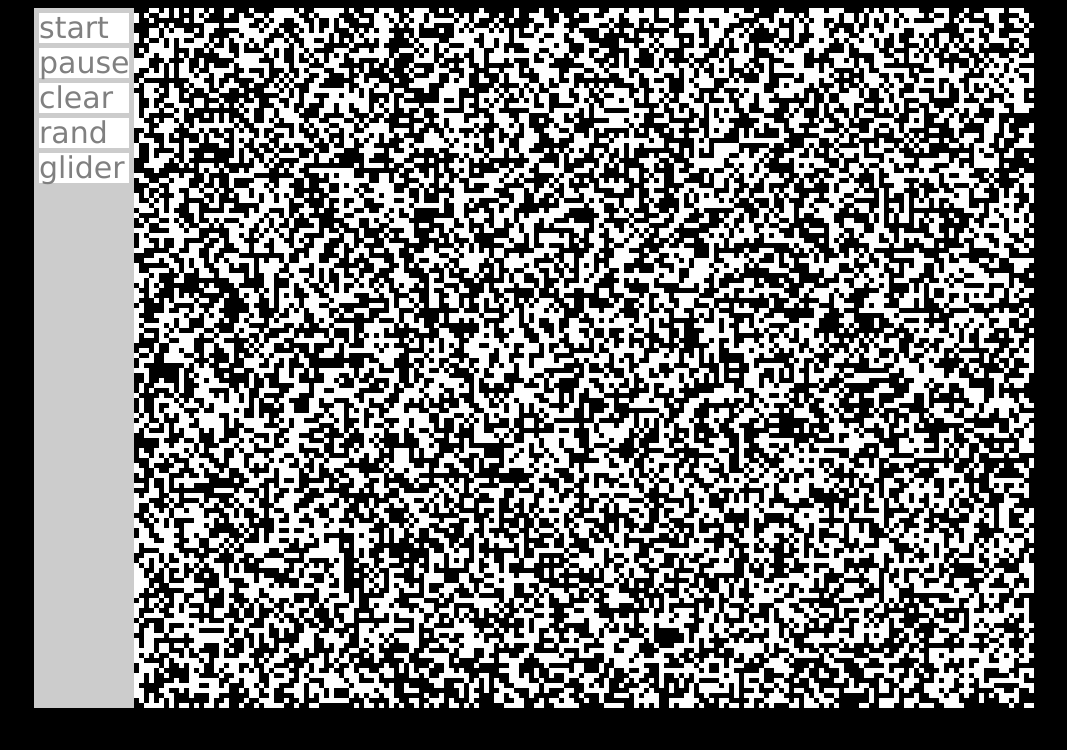
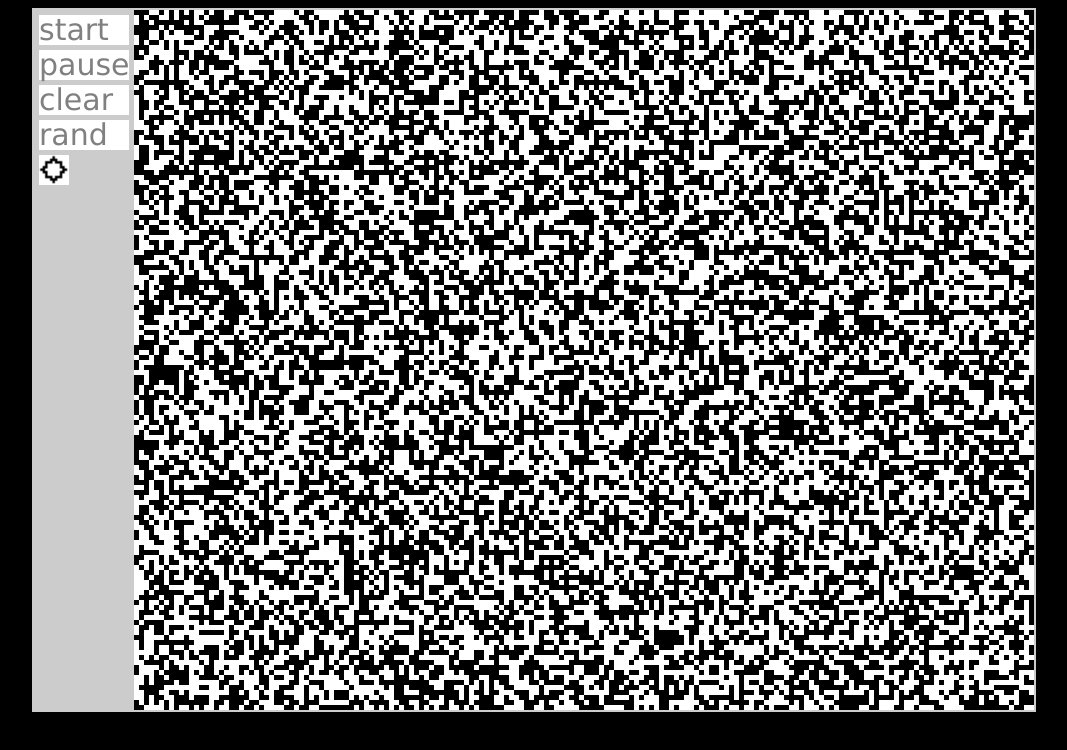
Before and after one commit to nnikolaeva/conway-s-game-of-life, a plain HTML site: page index.html in a window 1280 px wide. Shown: the whole page, without its empty margins (106-1173 px from the left). Drawn offline with Linux system fonts and the light colour scheme; animation ran at ten frames a second.

Commit message:
Experimenting with different patterns

```diff
--- a/css/style.css
+++ b/css/style.css
@@ -3,3 +3,7 @@ body {
     background-color: #000;
     font-family: "Times New Roman";
 }
+
+canvas {
+	border: 2px solid #CCC;
+}
--- a/js/entities.js
+++ b/js/entities.js
@@ -91,16 +91,52 @@ var CellManager = function(cells, dx, w, h) {
     };
 };
 
+function simpleSprite(image) {
+    return sprite(image, 0, 0, defaultBoundingBox());
+}
+
+function sprite(image, dx, dy, boundingBox) {
+    return {
+        image: image,
+        dx: dx,
+        dy: dy,
+        bbox: boundingBox
+    };
+}
+
+function defaultBoundingBox() {
+    return boundingBox(0, 0, 1, 1);
+}
+
+function boundingBox(x, y, w, h) {
+    return {
+        x: x,
+        y: y,
+        w: w,
+        h: h
+    };
+}
+
 var Pattern = function(x, y, w, h) {
     this.id = "pattern";
     Control.call(this, x, y, w, h);
     this.color = "white";
     this.dragged = false;
-    this.strPattern = "..*\n*.*\n.**";
+    this.sprite = simpleSprite('images/osc-star.png');
+    // this.strPattern = "..*\n*.*\n.**";
+    // this.strPattern = "......*..\n.****...*\n....*...*\n........*\n.....*...\n......**.";
+    // this.strPattern = "...****..\n...*..*..\n.***..***\n.*......*\n.*......*\n.***..***\n...*..*..\n...****..\n";
+    // this.strPattern = "..........................*..........\n.......................****....*.....\n..............*.......****.....*.....\n.............*.*......*..*.........**\n............*...**....****.........**\n.**.........*...**.....****..........\n.**.........*...**........*..........\n.............*.*.....................\n..............*......................\n";
+    // this.strPattern = "...*\n....*\n*...*\n.****\n";
+    // this.strPattern = ".**....*\n..*..***\n..*.*...\n...*.*..\n....*.*.\n.***..*.\n.*....**\n"; //spiral
+    // this.strPattern = "......*.....\n.....***....\n...***.***..\n...*.....*..\n..**.....**.\n.**.......**\n..**.....**.\n...*.....*..\n...***.***..\n.....***....\n......*.....\n";
+    this.strPattern = "...........*....................\n...........*...............**...\n.......**.*.***..........**...*.\n.*.**.**.**..*.*...**.****......\n.*...**..*.**..***..*.**..**...*\n.*.**....***.*.***......**..*...\n.........**.*...............*..*\n.*.**....***.*.***......**..*...\n.*...**..*.**..***..*.**..**...*\n.*.**.**.**..*.*...**.****......\n.......**.*.***..........**...*.\n...........*...............**...\n...........*....................\n";
     this.isDraggable = true;
     this.render = function(engine) {
-        engine.drawRect(this.x, this.y, this.w, this.h, this.color);
-        engine.drawText(this.x, this.y + 5, "glider", "grey", "30px verdana");
+        // engine.drawRect(this.x, this.y, this.w, this.h, this.color);
+        // engine.drawText(this.x, this.y + 5, "glider", "grey", "30px verdana");
+
+        engine.drawImage(this.sprite, this.x, this.y);
     };
 
     this.onDragIn = function(x, y, dragStateData) {
```
Also changed, not shown: images/osc-star.png (added), images/sparky.png (added), lib/engine.js.
